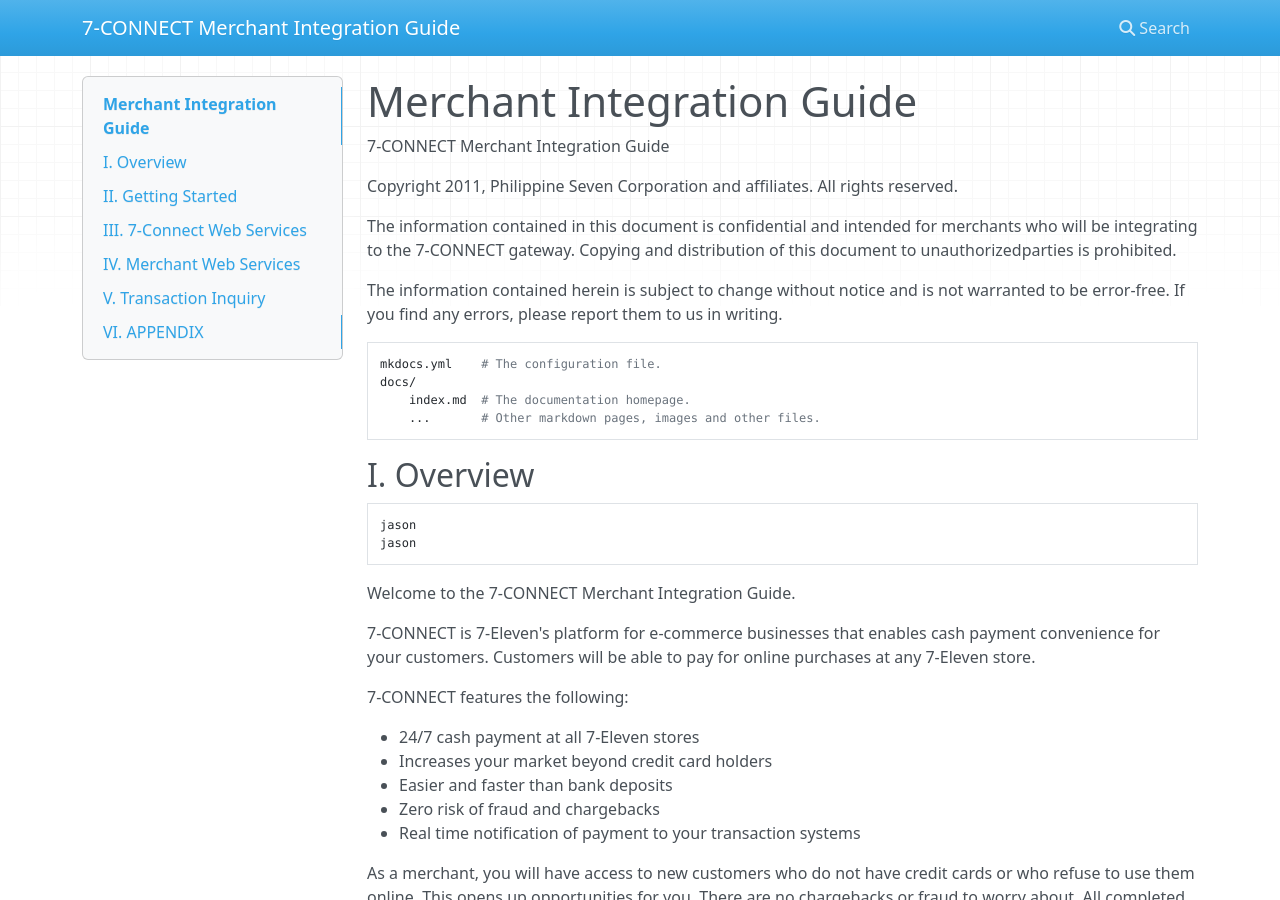
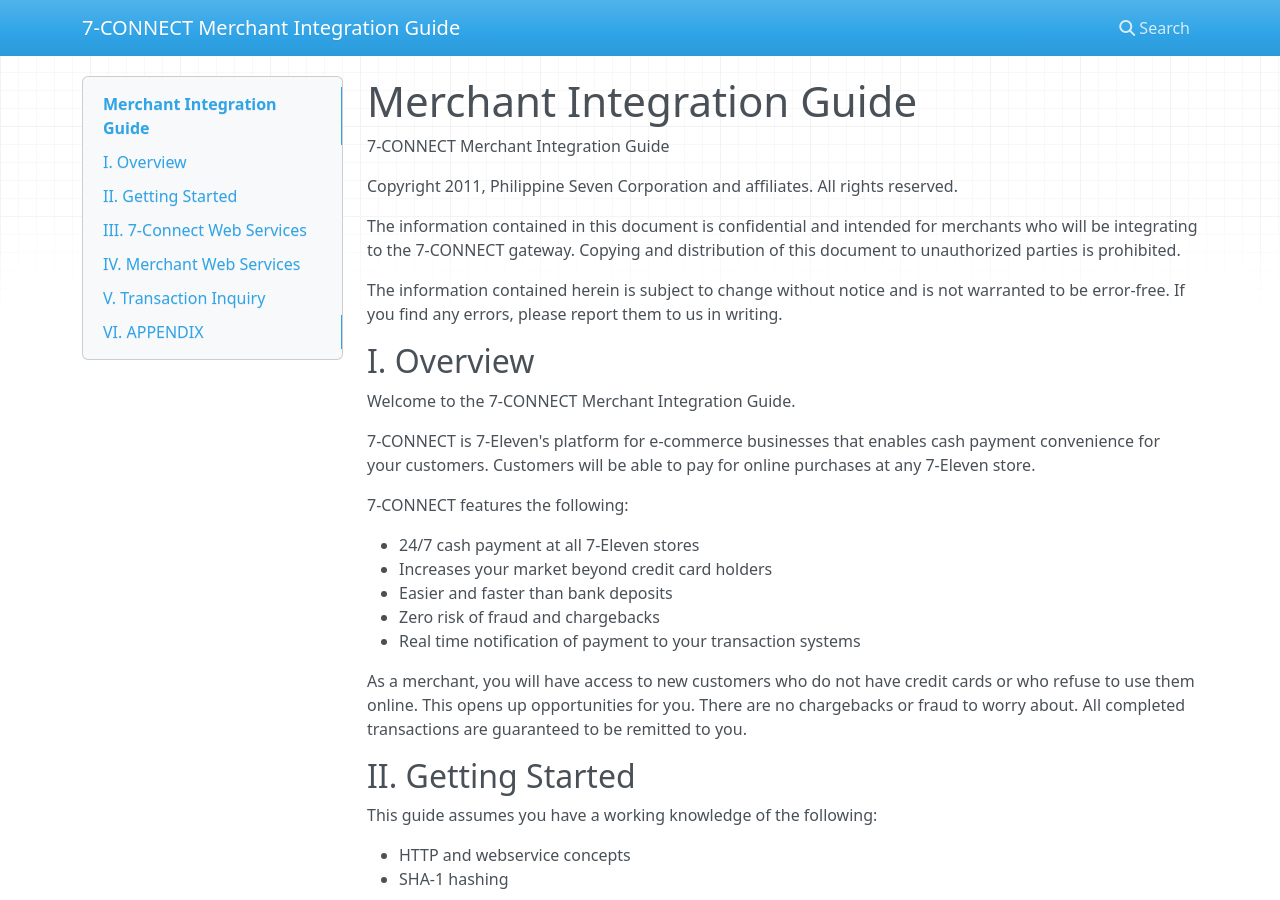
Before and after one commit to philseven/cliqq-pay, an MkDocs documentation site: the page built from docs/index.md, in a window 1280 px wide and 900 px high. Built offline with MkDocs 1.6.1, drawn with Linux system fonts in a browser that asks for light colours; nearby versions of some CDN libraries.

Commit message:
removed dummy text

```diff
--- a/docs/index.md
+++ b/docs/index.md
@@ -4,20 +4,11 @@
 
 Copyright 2011, Philippine Seven Corporation and affiliates. All rights reserved.
 
-The information contained in this document is confidential and intended for merchants who will be integrating to the 7-CONNECT gateway. Copying and distribution of this document to unauthorizedparties is prohibited.
+The information contained in this document is confidential and intended for merchants who will be integrating to the 7-CONNECT gateway. Copying and distribution of this document to unauthorized parties is prohibited.
 
 The information contained herein is subject to change without notice and is not warranted to be error-free. If you find any errors, please report them to us in writing.
 
-    mkdocs.yml    # The configuration file.
-    docs/
-        index.md  # The documentation homepage.
-        ...       # Other markdown pages, images and other files.
-
 ## I. Overview
-
-    jason
-    jason
-
 
 Welcome to the 7-CONNECT Merchant Integration Guide.
 
```
